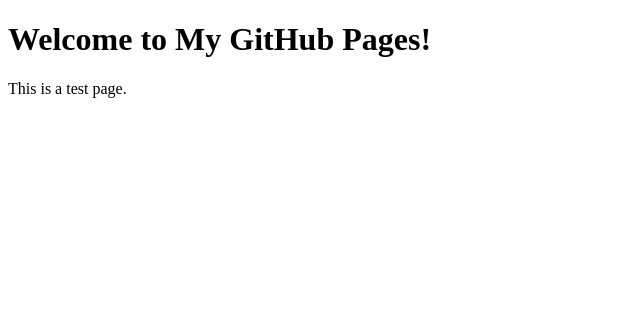
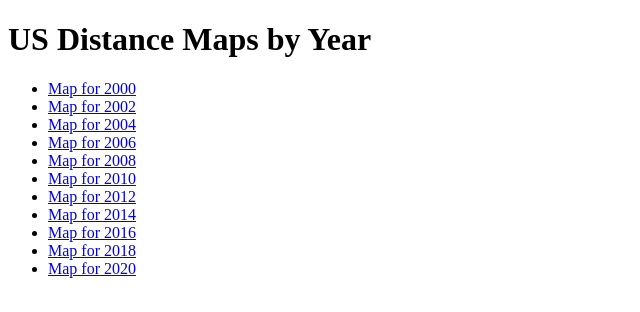
Before and after one commit to Technicoloriii/DAH_US, a plain HTML site: page index.html in a window 1280 px wide. Shown: the whole page, without its empty margins (0-640 px from the left). Drawn offline with Linux system fonts and the light colour scheme.

Commit message:
Update index.html

```diff
--- a/index.html
+++ b/index.html
@@ -3,10 +3,22 @@
 <head>
     <meta charset="UTF-8">
     <meta name="viewport" content="width=device-width, initial-scale=1.0">
-    <title>My GitHub Page</title>
+    <title>US Distance Maps</title>
 </head>
 <body>
-    <h1>Welcome to My GitHub Pages!</h1>
-    <p>This is a test page.</p>
+    <h1>US Distance Maps by Year</h1>
+    <ul>
+        <li><a href="output/Charts_and_Visualizations/us_distance_map_2000_fuzzy.html">Map for 2000</a></li>
+        <li><a href="output/Charts_and_Visualizations/us_distance_map_2002_fuzzy.html">Map for 2002</a></li>
+        <li><a href="output/Charts_and_Visualizations/us_distance_map_2004_fuzzy.html">Map for 2004</a></li>
+        <li><a href="output/Charts_and_Visualizations/us_distance_map_2006_fuzzy.html">Map for 2006</a></li>
+        <li><a href="output/Charts_and_Visualizations/us_distance_map_2008_fuzzy.html">Map for 2008</a></li>
+        <li><a href="output/Charts_and_Visualizations/us_distance_map_2010_fuzzy.html">Map for 2010</a></li>
+        <li><a href="output/Charts_and_Visualizations/us_distance_map_2012_fuzzy.html">Map for 2012</a></li>
+        <li><a href="output/Charts_and_Visualizations/us_distance_map_2014_fuzzy.html">Map for 2014</a></li>
+        <li><a href="output/Charts_and_Visualizations/us_distance_map_2016_fuzzy.html">Map for 2016</a></li>
+        <li><a href="output/Charts_and_Visualizations/us_distance_map_2018_fuzzy.html">Map for 2018</a></li>
+        <li><a href="output/Charts_and_Visualizations/us_distance_map_2020_fuzzy.html">Map for 2020</a></li>
+    </ul>
 </body>
 </html>
```
